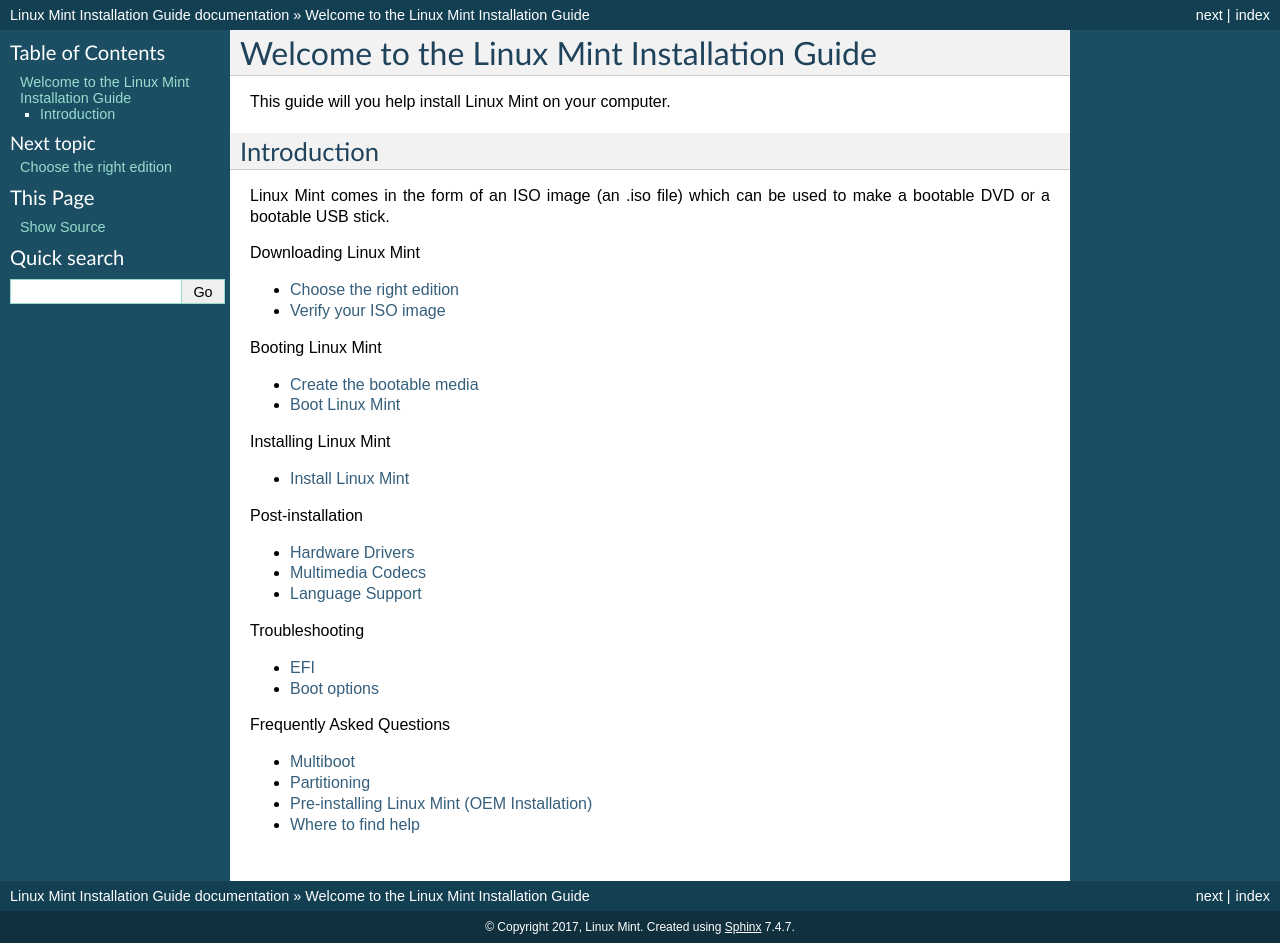
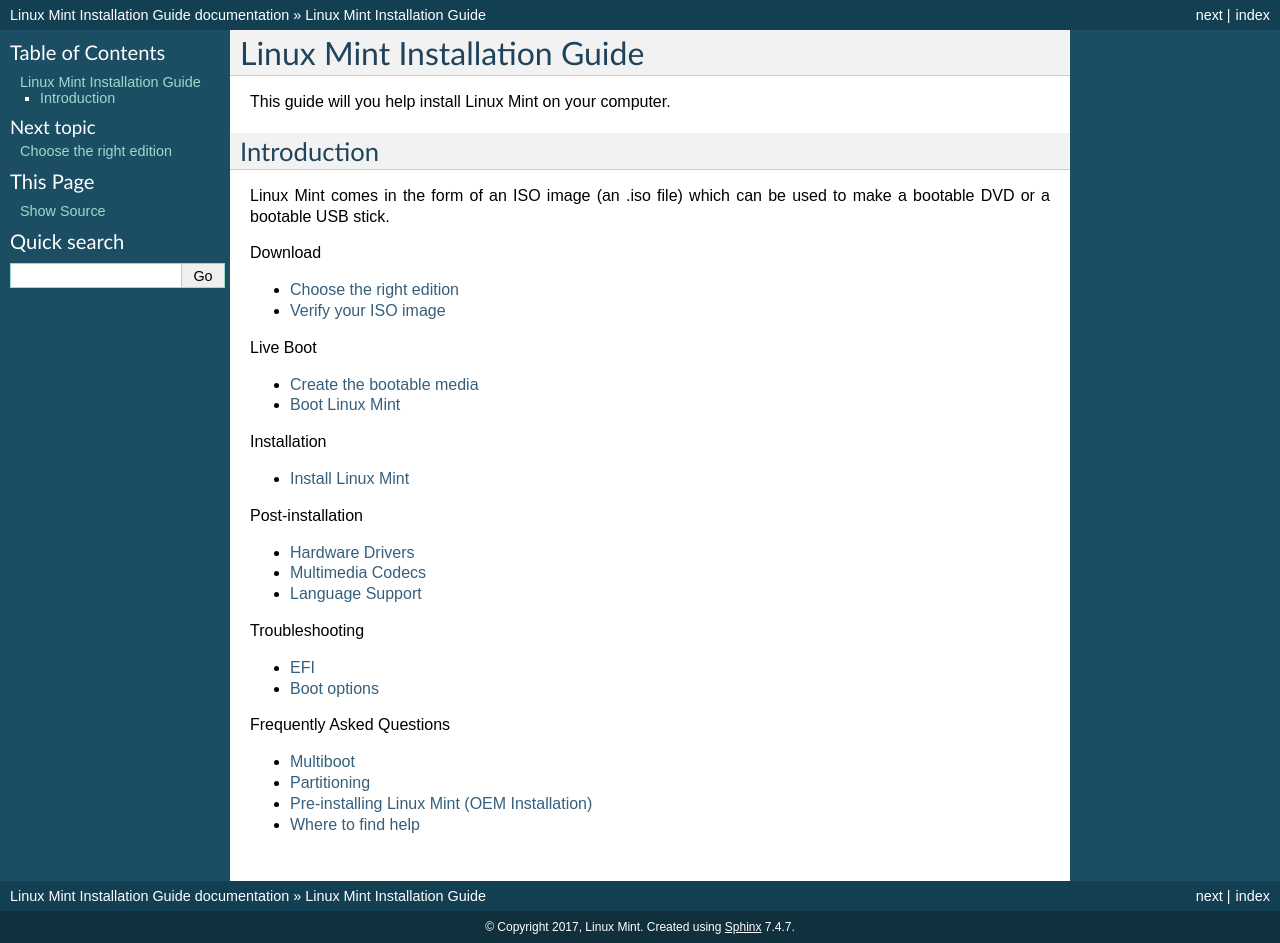
Before and after one commit to French77/doc-installation-guide, a Sphinx documentation site: the page built from docs/index.rst, in a window 1280 px wide. Built offline with Sphinx 7.4.7, drawn with Linux system fonts in a browser that asks for light colours.

Commit message:
Update docs

```diff
--- a/docs/index.rst
+++ b/docs/index.rst
@@ -1,5 +1,5 @@
-Welcome to the Linux Mint Installation Guide
-============================================
+Linux Mint Installation Guide
+=============================
 
 This guide will you help install Linux Mint on your computer.
 
@@ -10,21 +10,21 @@
 
 .. toctree::
    :maxdepth: 1
-   :caption: Downloading Linux Mint
+   :caption: Download
 
    choose
    verify
 
 .. toctree::
    :maxdepth: 1
-   :caption: Booting Linux Mint
+   :caption: Live Boot
 
    burn
    boot
 
 .. toctree::
    :maxdepth: 1
-   :caption: Installing Linux Mint
+   :caption: Installation
 
    install
 
```
